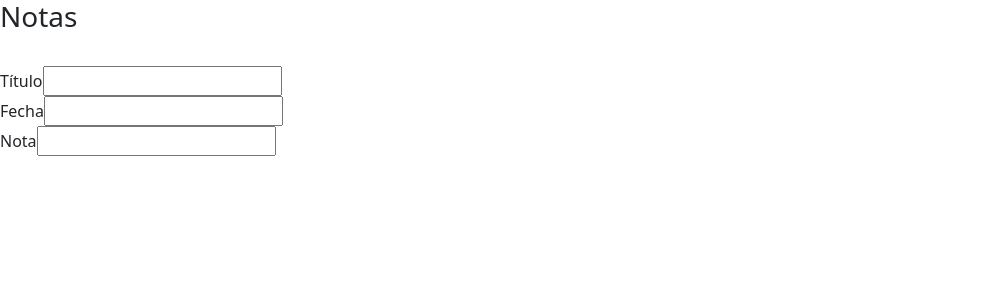
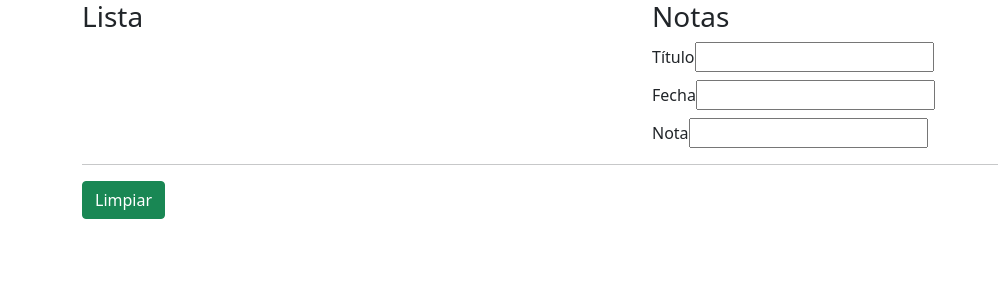
Before and after one commit to Angela-MP/notas, a React (Create React App) app: page / in a window 1280 px wide. Shown: the top 300 px of the page, without its empty margins (0-998 px from the left). Built offline with nearby package versions, Linux system fonts and the light colour scheme.

Commit message:
Se agregó botón para limpiar inputs y contenedores (filas y columnas)

```diff
--- a/src/App.jsx
+++ b/src/App.jsx
@@ -13,35 +13,67 @@ function App() {
     [event.target.name]: event.target.value,
     });
    };
+ //botón limpiar
+  const handleInputClean = () => {
+    setInputState({
+        titulo: "",
+        fecha: "",
+        nota: "",
+    });
+   };
 
   return (
-    <div className="App">
+    <div className="App container">
+      <div className="row">
+        <div className="col">
+            <h3>Lista</h3>
+        </div>
+        <div className="col">
       <h3>Notas</h3>
-
-<br />
-<label htmlFor="titulo">Título</label>
+      <label className="mb-2">
+        Título
           <input
             id="titulo"
             name="titulo"
             type="text"
             onChange={handleInputChange}
-        value={inputState.titulo} />
+            value={inputState.titulo}
+            />
+      </label>
       <br />
-    <label htmlFor="fecha">Fecha</label>
+      <label className="mb-2">
+        Fecha
           <input
             id="fecha"
             name="fecha"
             type="text"
             onChange={handleInputChange}
-        value={inputState.fecha} />
+            value={inputState.fecha}
+            />
+      </label>
       <br />
-    <label htmlFor="nota">Nota</label>
+      <label htmlFor="nota">
+        Nota
           <input
             id="nota"
             name="nota"
             type="text"
             onChange={handleInputChange}
-        value={inputState.nota} />
+            value={inputState.nota}
+            />
+      </label>
+    </div>
+    </div>
+    <hr />
+    <div className="mt-2 mt-2">
+      <button
+          type="button"
+          className="btn btn-success"
+          onClick={handleInputClean}
+      >
+          Limpiar
+      </button>
+    </div>
 
     </div>
   );
```
Lines whose indentation alone changed are shown as unchanged.
